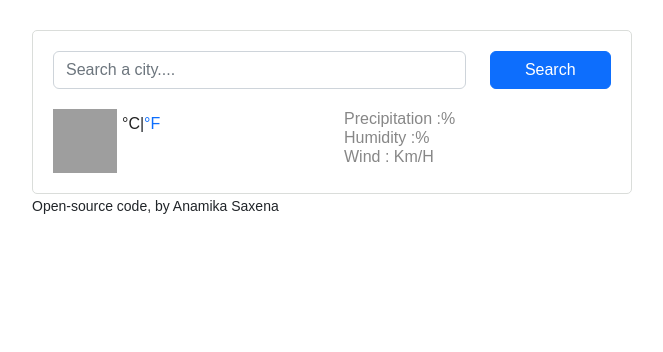
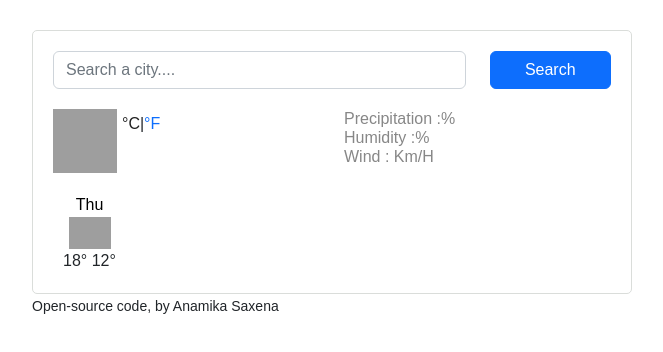
Before and after one commit to Anamika4844/my-weatherapp-project, a plain HTML site: page index.html in a window 1280 px wide. Shown: the whole page, without its empty margins (308-971 px from the left). Drawn offline with nearby package versions, Linux system fonts and the light colour scheme; no server answers; grey boxes are pictures that could not be loaded.

Commit message:
Added forecast HTML CSS

```diff
--- a/index.html
+++ b/index.html
@@ -76,6 +76,24 @@
               </ul>
             </div>
           </div>
+          <div class="weather-forecast">
+            <div class="row">
+              <div class="col-2">
+                <div class="weather-forecast-date">Thu</div>
+
+                <img
+                  src="http://openweathermap.org/img/wn/01n@2x.png"
+                  alt=""
+                  class=""
+                  width="42"
+                />
+                <div class="weather-forecast-temperatures">
+                  <span class="weather-forecast-max">18°</span>
+                  <span class="weather-forecast-min">12°</span>
+                </div>
+              </div>
+            </div>
+          </div>
         </div>
         <small> Open-source code, by Anamika Saxena </small>
       </div>
--- a/style.css
+++ b/style.css
@@ -73,3 +73,12 @@ li {
 #celcius-link {
   text-decoration: none;
 }
+
+.weather-forecast {
+  margin-top: 20px;
+  text-align: center;
+}
+.weather-forecast-date {
+  font-size: 16px;
+  color: #000;
+}
```
